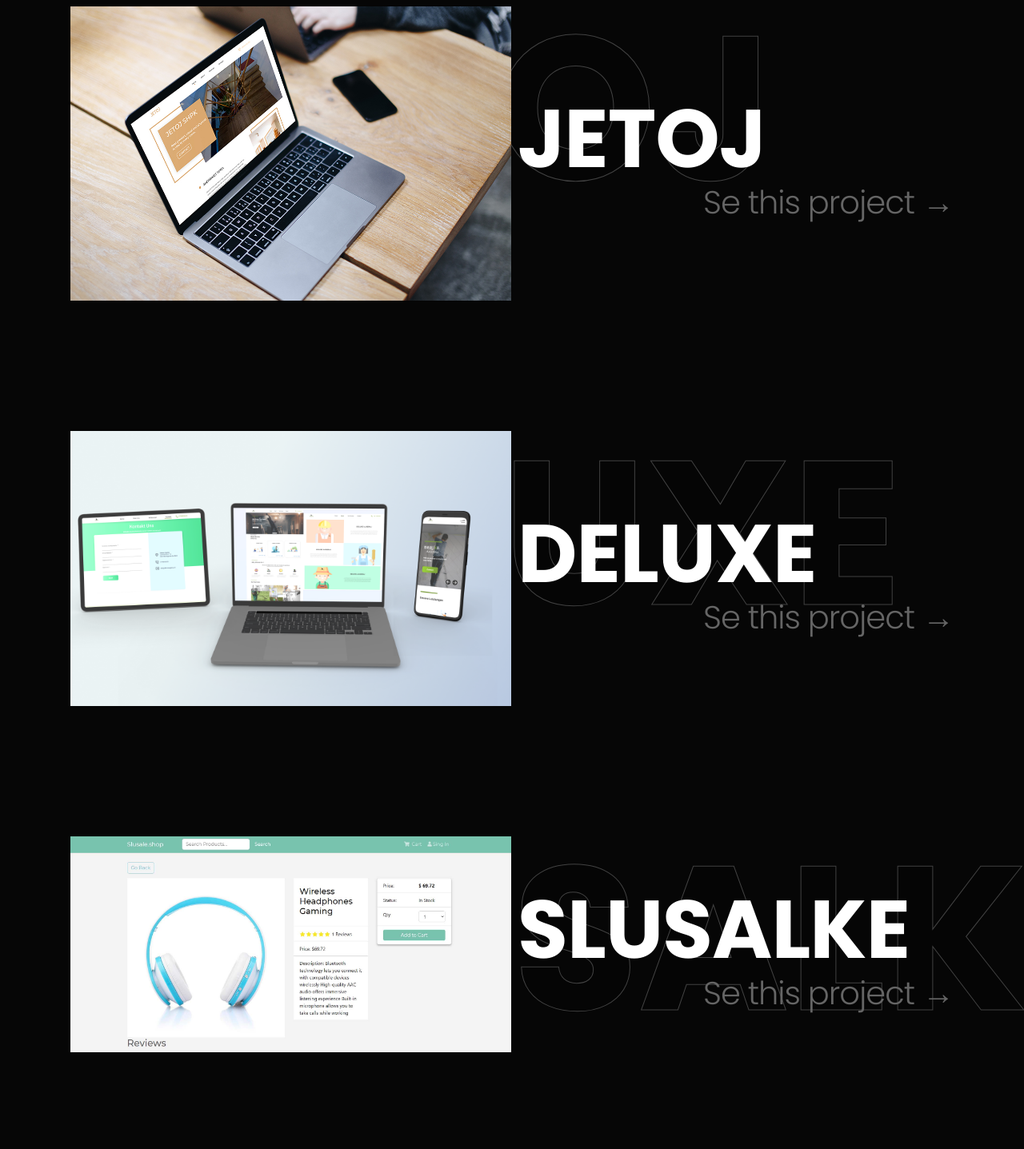
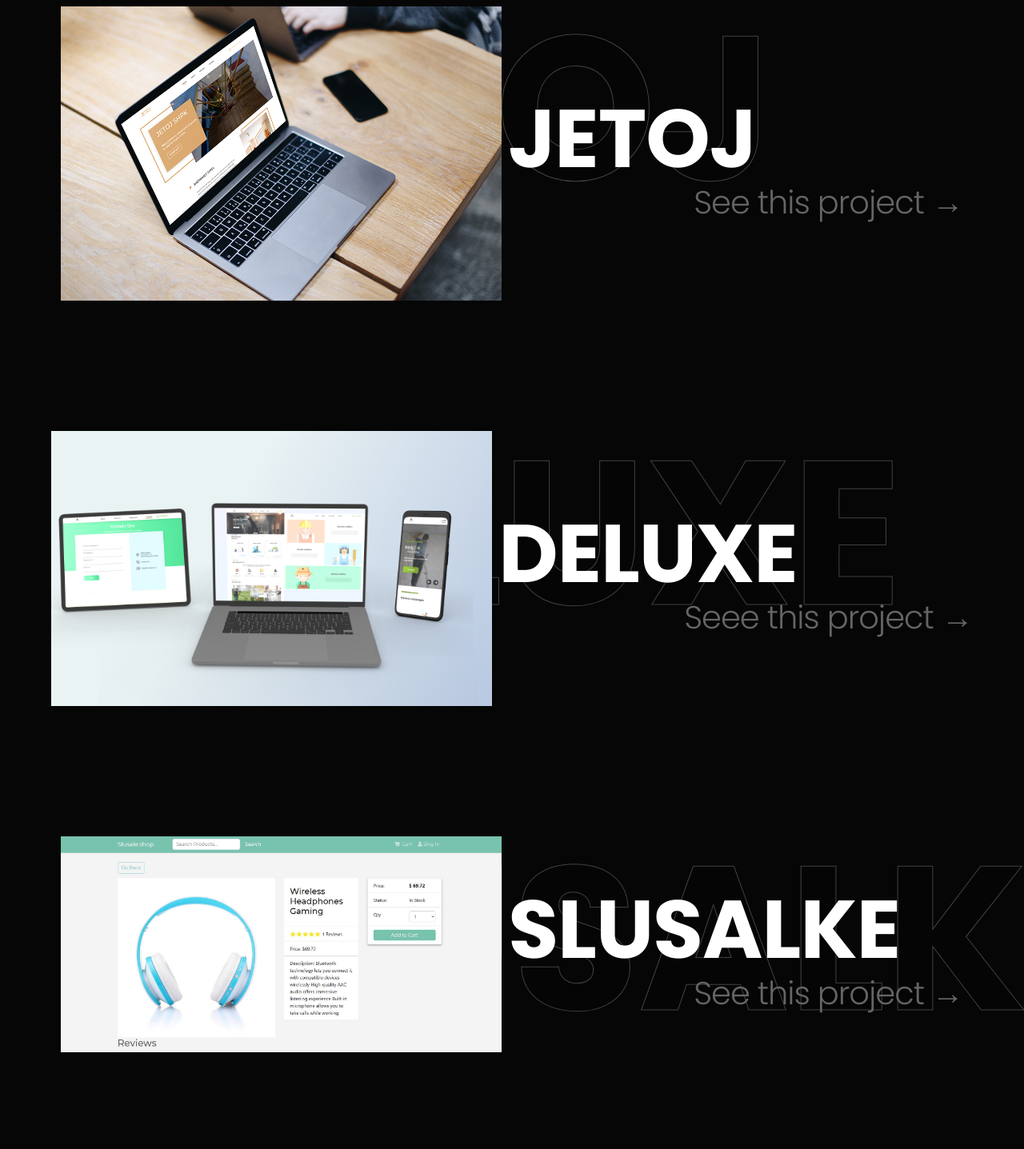
Before and after one commit to ardianreshani/ardian.info, a React (Create React App) app: page / in a window 1280 px wide. Shown: the part 949-2386 px from the top of the page at 80% size. Built offline with nearby package versions, Linux system fonts and the light colour scheme.

Commit message:
TextFixx:P

```diff
--- a/src/components/WorkSection.js
+++ b/src/components/WorkSection.js
@@ -83,7 +83,7 @@ const WorkSection = () => {
           </motion.h1>
           <div className="project-link">
             <motion.p whileHover={{ scale: 1.1 }}>
-              <Link to="work/jetoj"> Se this project </Link>
+              <Link to="work/jetoj"> See this project </Link>
             </motion.p>
           </div>
         </div>
@@ -116,7 +116,7 @@ const WorkSection = () => {
           </motion.h1>
           <div className="project-link">
             <motion.p whileHover={{ scale: 1.1 }}>
-              <Link to="work/deluxe"> Se this project </Link>
+              <Link to="work/deluxe"> Seee this project </Link>
             </motion.p>
           </div>
         </div>
@@ -156,7 +156,7 @@ const WorkSection = () => {
           </motion.h1>
           <div className="project-link">
             <motion.p whileHover={{ scale: 1.1 }}>
-              <Link to="work/slusalke"> Se this project </Link>
+              <Link to="work/slusalke"> See this project </Link>
             </motion.p>
           </div>
         </div>
```
